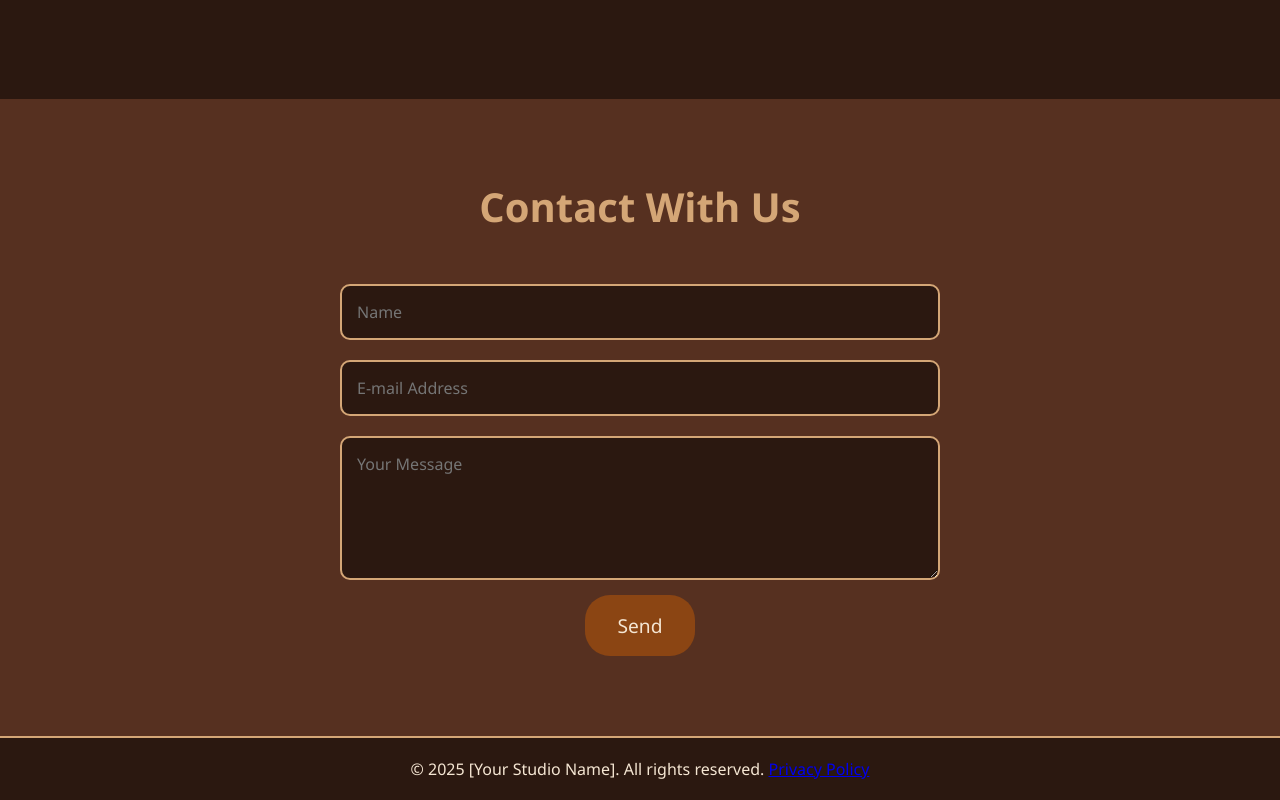
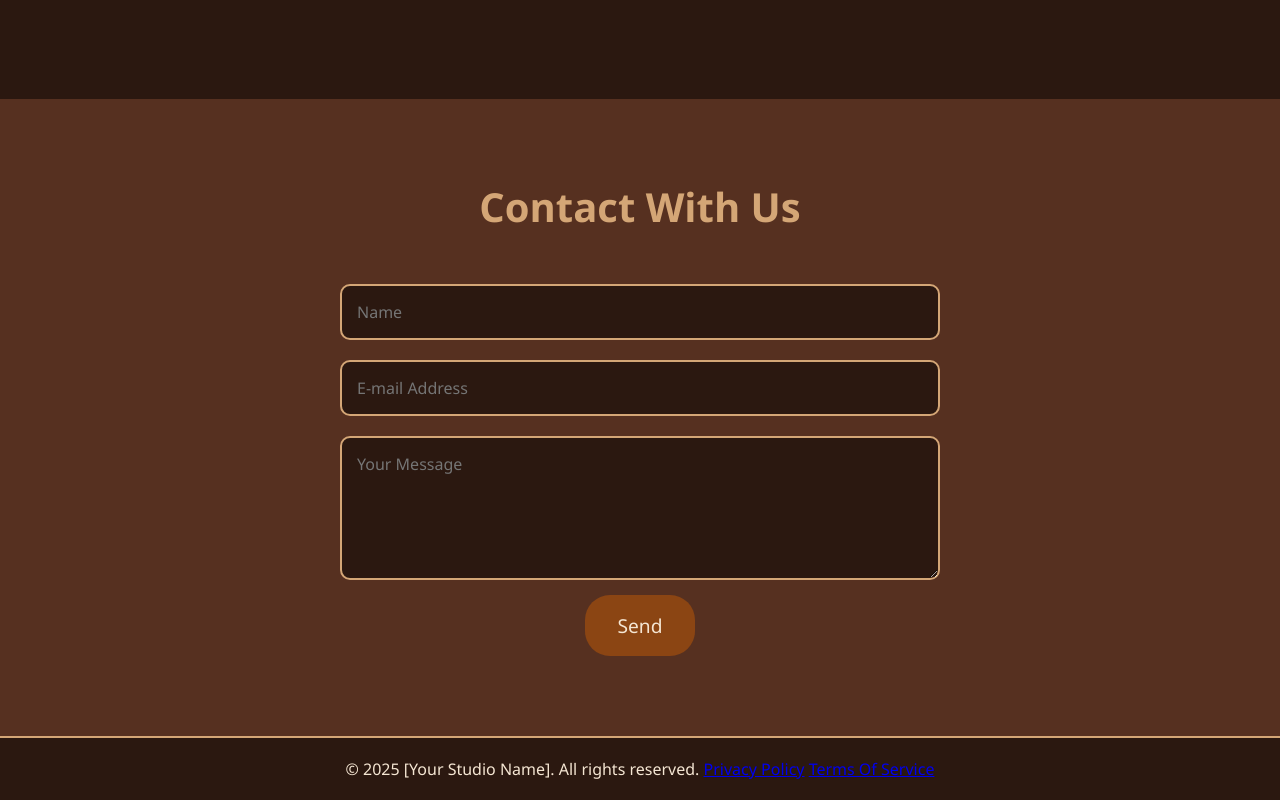
Before and after one commit to hydrylmz/cookie-games-website, a plain HTML site: page index.html in a window 1280 px wide. Shown: the part 1144-1944 px from the top of the page. Drawn offline with Linux system fonts and the light colour scheme.

Commit message:
Update index.html

```diff
--- a/index.html
+++ b/index.html
@@ -342,6 +342,7 @@
     <footer>
         <p>&copy; 2025 [Your Studio Name]. All rights reserved.
             <a href="privacy-policy.html">Privacy Policy</a>
+            <a href="terms-of-service.html">Terms Of Service</a>
         </p>
     </footer>
 
```
